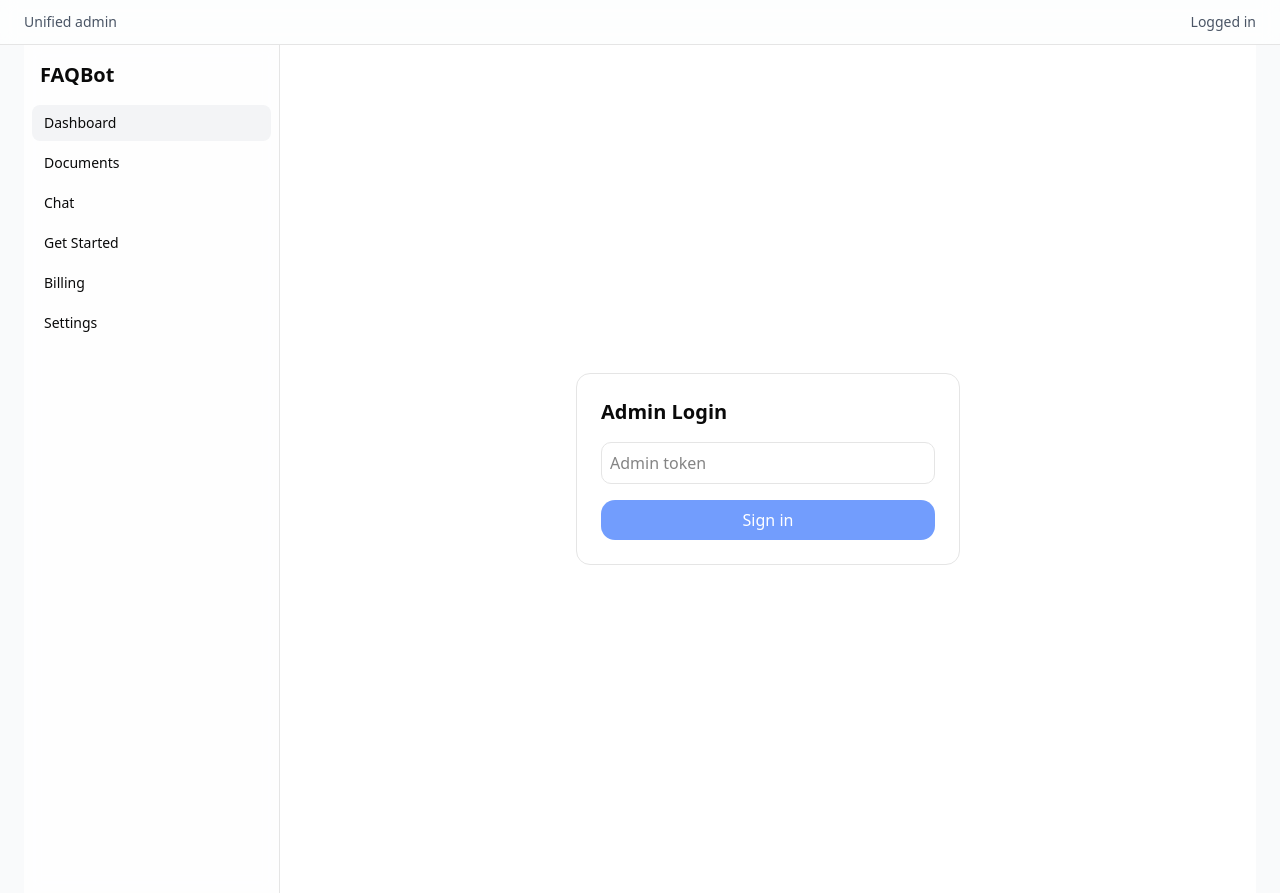
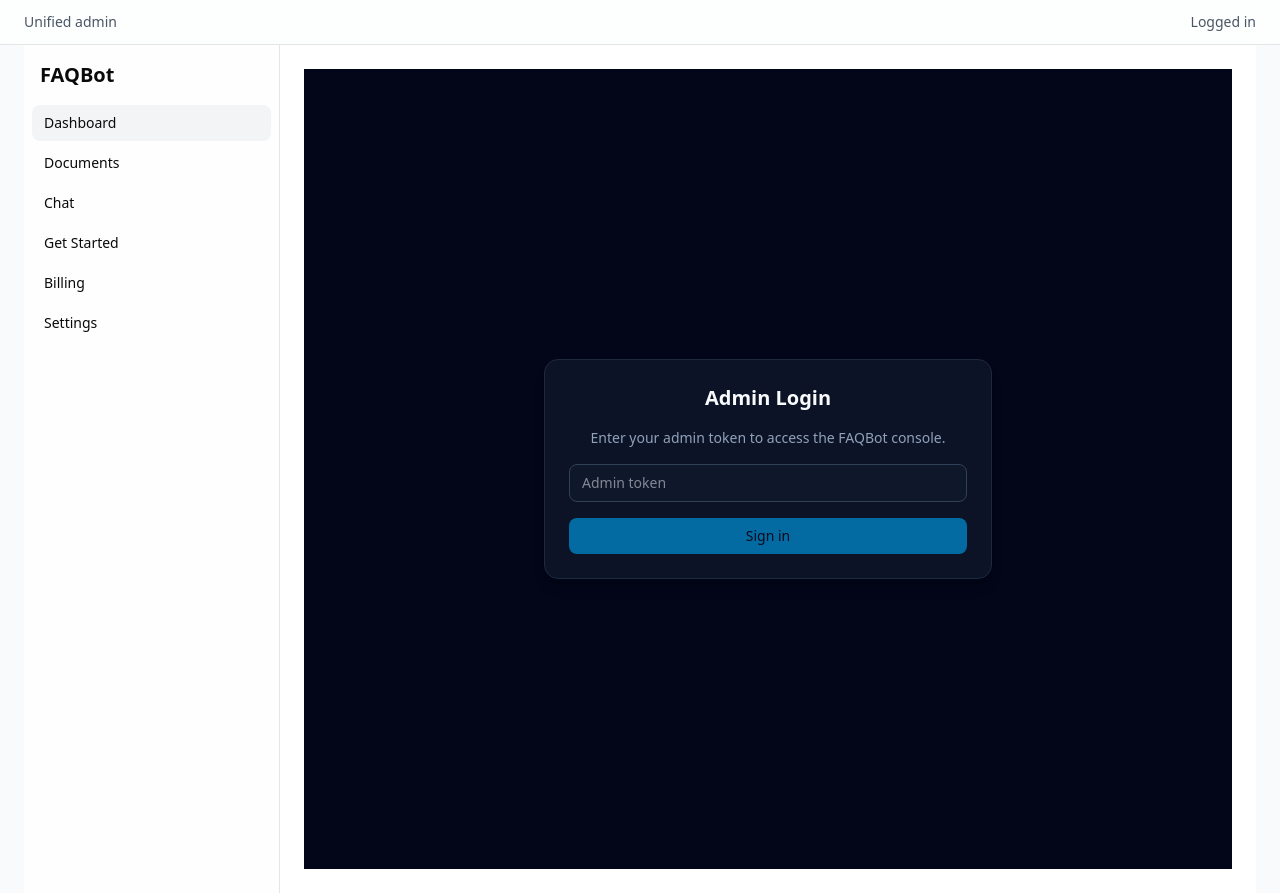
Before and after one commit to JDoy5519/faqbot, a Next.js app: page /admin/login in a window 1280 px wide. Built offline with nearby package versions, Linux system fonts and the light colour scheme.

Commit message:
fix: harden admin login flow using ADMIN_TOKEN + cookie

```diff
--- a/src/app/admin/login/page.tsx
+++ b/src/app/admin/login/page.tsx
@@ -1,44 +1,78 @@
+// src/app/admin/login/page.tsx
 "use client";
-import { useState } from "react";
-import { useSearchParams, useRouter } from "next/navigation";
 
-export default function AdminLogin() {
+import { FormEvent, useState } from "react";
+import { useRouter } from "next/navigation";
+
+export default function AdminLoginPage() {
   const [token, setToken] = useState("");
+  const [error, setError] = useState<string | null>(null);
   const [loading, setLoading] = useState(false);
-  const next = useSearchParams().get("next") || "/admin";
   const router = useRouter();
 
-  async function submit(e: React.FormEvent) {
+  async function handleSubmit(e: FormEvent) {
     e.preventDefault();
+    setError(null);
     setLoading(true);
+
+    try {
       const res = await fetch("/api/admin/auth/login", {
         method: "POST",
         headers: { "content-type": "application/json" },
         body: JSON.stringify({ token }),
       });
-    const json = await res.json().catch(() => ({}));
+
+      if (!res.ok) {
+        const data = await res.json().catch(() => null);
+        setError(data?.error || "Login failed.");
         setLoading(false);
-    if (!res.ok || !json.ok) return alert(json.error || "Login failed");
-    router.push(next);
+        return;
+      }
+
+      // Success → go to get-started
+      router.push("/admin/get-started");
+    } catch (err) {
+      console.error(err);
+      setError("Unexpected error.");
+      setLoading(false);
+    }
   }
 
   return (
-    <div className="min-h-screen grid place-items-center p-6">
-      <form onSubmit={submit} className="w-full max-w-sm space-y-4 rounded-xl border p-6">
-        <h1 className="text-xl font-semibold">Admin Login</h1>
+    <main className="min-h-screen flex items-center justify-center bg-slate-950 text-slate-50">
+      <div className="w-full max-w-md rounded-xl border border-slate-800 bg-slate-900/80 p-6 shadow-lg">
+        <h1 className="text-xl font-semibold mb-4 text-center">
+          Admin Login
+        </h1>
+        <p className="text-sm text-slate-400 mb-4 text-center">
+          Enter your admin token to access the FAQBot console.
+        </p>
+
+        <form onSubmit={handleSubmit} className="space-y-4">
           <input
-          className="w-full rounded-lg border p-2"
-          placeholder="Admin token"
+            type="password"
             value={token}
             onChange={(e) => setToken(e.target.value)}
+            className="w-full rounded-md border border-slate-700 bg-slate-900 px-3 py-2 text-sm focus:outline-none focus:ring-2 focus:ring-sky-500"
+            placeholder="Admin token"
+            autoComplete="off"
           />
+
+          {error && (
+            <p className="text-sm text-red-400">
+              {error}
+            </p>
+          )}
+
           <button
-          className="w-full rounded-xl px-4 py-2 bg-blue-600 text-white disabled:opacity-60"
+            type="submit"
             disabled={loading || !token}
+            className="w-full rounded-md bg-sky-500 px-3 py-2 text-sm font-medium text-slate-950 hover:bg-sky-400 disabled:opacity-60"
           >
-          {loading ? "Signing in…" : "Sign in"}
+            {loading ? "Signing in..." : "Sign in"}
           </button>
         </form>
       </div>
+    </main>
   );
 }
--- a/src/app/api/admin/auth/login/route.ts
+++ b/src/app/api/admin/auth/login/route.ts
@@ -1,23 +1,47 @@
-export const runtime = "nodejs";
-export const dynamic = "force-dynamic";
-
+// src/app/api/admin/auth/login/route.ts
 import { NextRequest, NextResponse } from "next/server";
 
-const ADMIN_COOKIE = "faqbot_admin";
+const ADMIN_TOKEN = process.env.ADMIN_TOKEN;
 
 export async function POST(req: NextRequest) {
-  const { token } = await req.json().catch(() => ({}));
-  if (!token || token !== process.env.ADMIN_TOKEN) {
-    return NextResponse.json({ ok: false, error: "Invalid token" }, { status: 401 });
+  if (!ADMIN_TOKEN) {
+    return NextResponse.json(
+      { ok: false, error: "ADMIN_TOKEN is not configured on the server." },
+      { status: 500 }
+    );
+  }
+
+  let token: string | undefined;
+
+  try {
+    const body = await req.json();
+    token = body?.token;
+  } catch {
+    // no/invalid JSON
+  }
+
+  if (!token) {
+    return NextResponse.json(
+      { ok: false, error: "Missing token." },
+      { status: 400 }
+    );
+  }
+
+  if (token !== ADMIN_TOKEN) {
+    return NextResponse.json(
+      { ok: false, error: "Invalid admin token." },
+      { status: 401 }
+    );
   }
 
   const res = NextResponse.json({ ok: true });
-  res.cookies.set(ADMIN_COOKIE, "1", {
+
+  res.cookies.set("admin_token", token, {
     httpOnly: true,
+    path: "/",
     sameSite: "lax",
     secure: process.env.NODE_ENV === "production",
-    path: "/",
-    maxAge: 60 * 60 * 8, // 8 hours
   });
+
   return res;
 }
--- a/src/app/api/admin/auth/logout/route.ts
+++ b/src/app/api/admin/auth/logout/route.ts
@@ -1,18 +1,15 @@
-export const runtime = "nodejs";
-export const dynamic = "force-dynamic";
-
+// src/app/api/admin/auth/logout/route.ts
 import { NextResponse } from "next/server";
-
-const ADMIN_COOKIE = "faqbot_admin";
 
 export async function POST() {
   const res = NextResponse.json({ ok: true });
-  res.cookies.set(ADMIN_COOKIE, "", {
+  // Clear the cookie
+  res.cookies.set("admin_token", "", {
     httpOnly: true,
+    path: "/",
+    maxAge: 0,
     sameSite: "lax",
     secure: process.env.NODE_ENV === "production",
-    path: "/",
-    maxAge: 0, // expire now
   });
   return res;
 }
```
Lines whose indentation alone changed are shown as unchanged.
